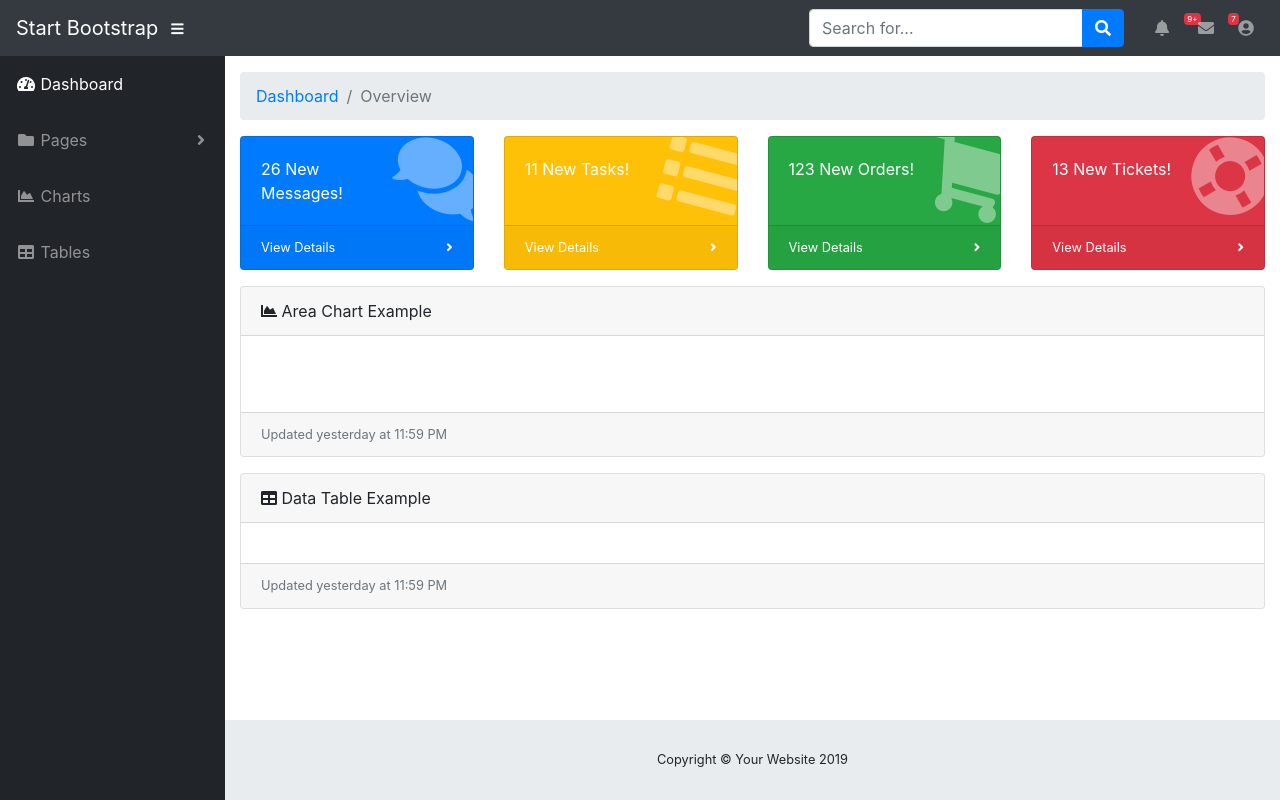
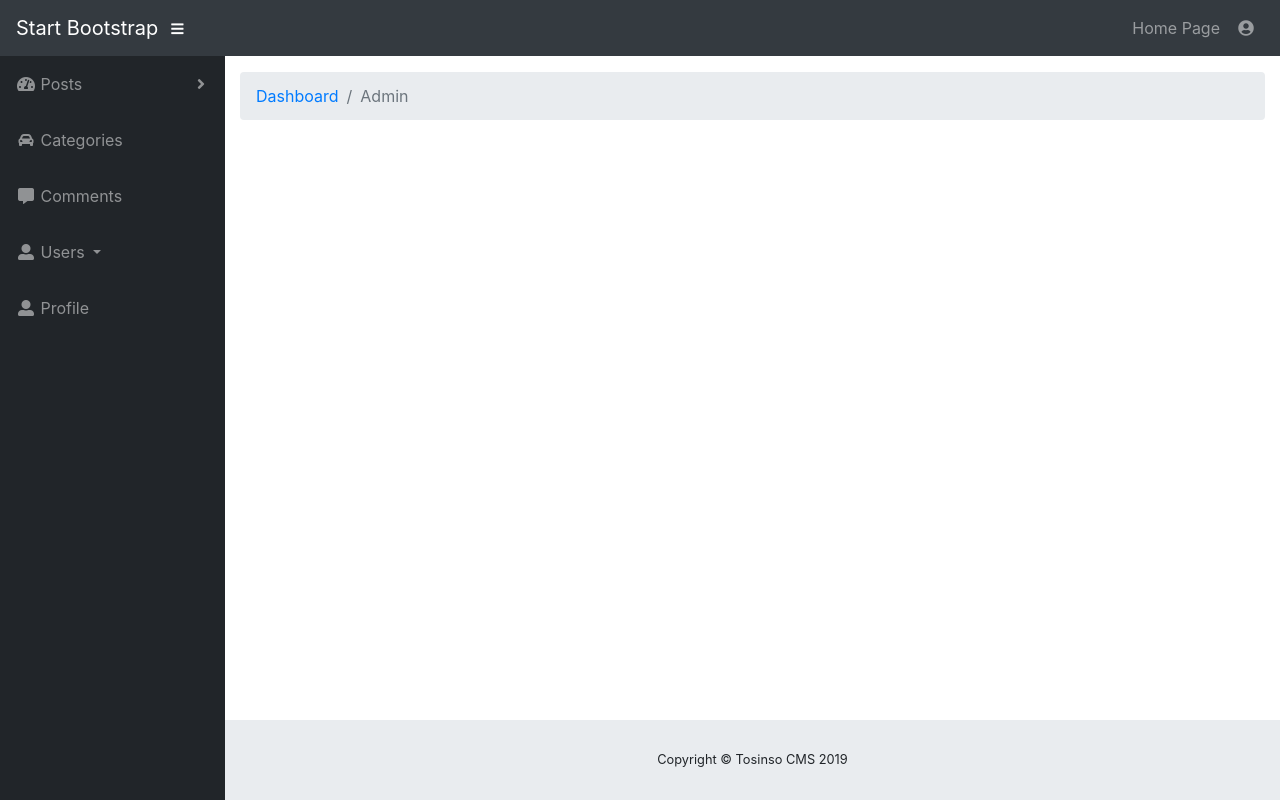
Before and after one commit to adelifar/PhpCourseCMS, a PHP site: page /admin in a window 1280 px wide. Run offline with PHP 8.4, Linux system fonts and the light colour scheme.

Commit message:
admin template

```diff
--- /dev/null
+++ b/admin/incs/footer.php
@@ -0,0 +1,63 @@
+
+<footer class="sticky-footer">
+    <div class="container my-auto">
+        <div class="copyright text-center my-auto">
+            <span>Copyright © Tosinso CMS 2019</span>
+        </div>
+    </div>
+</footer>
+
+</div>
+<!-- /.content-wrapper -->
+
+</div>
+<!-- /#wrapper -->
+
+<!-- Scroll to Top Button-->
+<a class="scroll-to-top rounded" href="#page-top">
+    <i class="fas fa-angle-up"></i>
+</a>
+
+<!-- Logout Modal-->
+
+
+<!-- Bootstrap core JavaScript-->
+<div class="modal fade" id="logoutModal" tabindex="-1" role="dialog" aria-labelledby="exampleModalLabel" aria-hidden="true">
+    <div class="modal-dialog" role="document">
+        <div class="modal-content">
+            <div class="modal-header">
+                <h5 class="modal-title" id="exampleModalLabel">Ready to Leave?</h5>
+                <button class="close" type="button" data-dismiss="modal" aria-label="Close">
+                    <span aria-hidden="true">×</span>
+                </button>
+            </div>
+            <div class="modal-body">Select "Logout" below if you are ready to end your current session.</div>
+            <div class="modal-footer">
+                <button class="btn btn-secondary" type="button" data-dismiss="modal">Cancel</button>
+                <a class="btn btn-primary" href="login.html">Logout</a>
+            </div>
+        </div>
+    </div>
+</div>
+
+<script src="/cms/vendor/jquery/jquery.min.js"></script>
+<script src="/cms/vendor/bootstrap/js/bootstrap.bundle.min.js"></script>
+
+<!-- Core plugin JavaScript-->
+<script src="/cms/vendor/jquery-easing/jquery.easing.min.js"></script>
+
+<!-- Page level plugin JavaScript-->
+<script src="/cms/vendor/chart.js/Chart.min.js"></script>
+<script src="/cms/vendor/datatables/jquery.dataTables.js"></script>
+<script src="/cms/vendor/datatables/dataTables.bootstrap4.js"></script>
+
+<!-- Custom scripts for all pages-->
+<script src="/cms/js/sb-admin.min.js"></script>
+
+<!-- Demo scripts for this page-->
+<!--<script src="js/demo/datatables-demo.js"></script>-->
+<!--<script src="js/demo/chart-area-demo.js"></script>-->
+
+</body>
+
+</html>
--- /dev/null
+++ b/admin/incs/header.php
@@ -0,0 +1,25 @@
+<!DOCTYPE html>
+<html lang="en">
+
+<head>
+
+    <meta charset="utf-8">
+    <meta http-equiv="X-UA-Compatible" content="IE=edge">
+    <meta name="viewport" content="width=device-width, initial-scale=1, shrink-to-fit=no">
+    <meta name="description" content="">
+    <meta name="author" content="">
+
+    <title>CMS Admin - Dashboard</title>
+
+    <!-- Custom fonts for this template-->
+    <link href="/cms/vendor/fontawesome-free/css/all.min.css" rel="stylesheet" type="text/css">
+
+    <!-- Page level plugin CSS-->
+    <!--<link href="vendor/datatables/dataTables.bootstrap4.css" rel="stylesheet">-->
+
+    <!-- Custom styles for this template-->
+    <link href="/cms/css/sb-admin.css" rel="stylesheet">
+
+</head>
+
+<body id="page-top">
--- /dev/null
+++ b/admin/incs/navigation.php
@@ -0,0 +1,30 @@
+<nav class="navbar navbar-expand navbar-dark bg-dark static-top">
+
+    <a class="navbar-brand mr-1" href="index.php">Start Bootstrap</a>
+
+    <button class="btn btn-link btn-sm text-white order-1 order-sm-0" id="sidebarToggle" href="#">
+        <i class="fas fa-bars"></i>
+    </button>
+
+    <!-- Navbar Search -->
+
+    <!-- Navbar -->
+    <ul class="navbar-nav ml-auto  ">
+<li class="nav-item">
+    <a class="nav-link " href="../" >
+        Home Page
+    </a>
+</li>
+        <li class="nav-item dropdown no-arrow ">
+            <a class="nav-link dropdown-toggle" href="#" id="userDropdown" role="button" data-toggle="dropdown" aria-haspopup="true" aria-expanded="false">
+                <i class="fas fa-user-circle fa-fw"></i>
+            </a>
+            <div class="dropdown-menu dropdown-menu-right" aria-labelledby="userDropdown">
+                <a class="dropdown-item" href="#">Profile</a>
+                <div class="dropdown-divider"></div>
+                <a class="dropdown-item" href="#" data-toggle="modal" data-target="#logoutModal">Logout</a>
+            </div>
+        </li>
+    </ul>
+
+</nav>
--- /dev/null
+++ b/admin/incs/sidebar.php
@@ -0,0 +1,40 @@
+<ul class="sidebar navbar-nav">
+    <li class="nav-item dropdown">
+        <a class="nav-link dropdown-toggle" href="#" role="button" id="post-dropdown" data-toggle="dropdown"
+            aria-expanded="false">
+            <i class="fas fa-fw fa-tachometer-alt"></i>
+            <span>Posts</span>
+        </a>
+        <div class="dropdown-menu" aria-labelledby="post-dropdown">
+            <a href="#" class="dropdown-item">View All Posts</a>
+            <a href="#" class="dropdown-item">Add Post</a>
+        </div>
+    </li>
+    <li class="nav-item">
+        <a class="nav-link" href="#">
+            <i class="fas fa-fw fa-car-alt"></i>
+            <span>Categories</span>
+        </a>
+
+    </li>
+    <li class="nav-item">
+        <a class="nav-link" href="#">
+            <i class="fas fa-fw fa-comment-alt"></i>
+            <span>Comments</span>
+        </a>
+    </li>
+    <li class="nav-item " >
+        <a class="nav-link dropdown-toggle" href="#" role="button" id="user-dropdown" aria-expanded="true" data-toggle="dropdown">
+            <i class="fas fa-fw fa-user-alt"></i>
+            <span>Users</span>
+        </a>
+        <div class="dropdown-menu" aria-labelledby="user-dropdown"></div>
+    </li>
+    <li class="nav-item ">
+        <a class="nav-link" href="index.php">
+            <i class="fas fa-fw fa-user-alt"></i>
+            <span>Profile</span>
+        </a>
+    </li>
+
+</ul>
--- a/admin/index.html
+++ /dev/null
@@ -1,293 +0,0 @@
-<!DOCTYPE html>
-<html lang="en">
-
-<head>
-
-  <meta charset="utf-8">
-  <meta http-equiv="X-UA-Compatible" content="IE=edge">
-  <meta name="viewport" content="width=device-width, initial-scale=1, shrink-to-fit=no">
-  <meta name="description" content="">
-  <meta name="author" content="">
-
-  <title>SB Admin - Dashboard</title>
-
-  <!-- Custom fonts for this template-->
-  <link href="/cms/vendor/fontawesome-free/css/all.min.css" rel="stylesheet" type="text/css">
-
-  <!-- Page level plugin CSS-->
-  <!--<link href="vendor/datatables/dataTables.bootstrap4.css" rel="stylesheet">-->
-
-  <!-- Custom styles for this template-->
-  <link href="/cms/css/sb-admin.css" rel="stylesheet">
-
-</head>
-
-<body id="page-top">
-
-  <nav class="navbar navbar-expand navbar-dark bg-dark static-top">
-
-    <a class="navbar-brand mr-1" href="index.html">Start Bootstrap</a>
-
-    <button class="btn btn-link btn-sm text-white order-1 order-sm-0" id="sidebarToggle" href="#">
-      <i class="fas fa-bars"></i>
-    </button>
-
-    <!-- Navbar Search -->
-    <form class="d-none d-md-inline-block form-inline ml-auto mr-0 mr-md-3 my-2 my-md-0">
-      <div class="input-group">
-        <input type="text" class="form-control" placeholder="Search for..." aria-label="Search" aria-describedby="basic-addon2">
-        <div class="input-group-append">
-          <button class="btn btn-primary" type="button">
-            <i class="fas fa-search"></i>
-          </button>
-        </div>
-      </div>
-    </form>
-
-    <!-- Navbar -->
-    <ul class="navbar-nav ml-auto ml-md-0">
-      <li class="nav-item dropdown no-arrow mx-1">
-        <a class="nav-link dropdown-toggle" href="#" id="alertsDropdown" role="button" data-toggle="dropdown" aria-haspopup="true" aria-expanded="false">
-          <i class="fas fa-bell fa-fw"></i>
-          <span class="badge badge-danger">9+</span>
-        </a>
-        <div class="dropdown-menu dropdown-menu-right" aria-labelledby="alertsDropdown">
-          <a class="dropdown-item" href="#">Action</a>
-          <a class="dropdown-item" href="#">Another action</a>
-          <div class="dropdown-divider"></div>
-          <a class="dropdown-item" href="#">Something else here</a>
-        </div>
-      </li>
-      <li class="nav-item dropdown no-arrow mx-1">
-        <a class="nav-link dropdown-toggle" href="#" id="messagesDropdown" role="button" data-toggle="dropdown" aria-haspopup="true" aria-expanded="false">
-          <i class="fas fa-envelope fa-fw"></i>
-          <span class="badge badge-danger">7</span>
-        </a>
-        <div class="dropdown-menu dropdown-menu-right" aria-labelledby="messagesDropdown">
-          <a class="dropdown-item" href="#">Action</a>
-          <a class="dropdown-item" href="#">Another action</a>
-          <div class="dropdown-divider"></div>
-          <a class="dropdown-item" href="#">Something else here</a>
-        </div>
-      </li>
-      <li class="nav-item dropdown no-arrow">
-        <a class="nav-link dropdown-toggle" href="#" id="userDropdown" role="button" data-toggle="dropdown" aria-haspopup="true" aria-expanded="false">
-          <i class="fas fa-user-circle fa-fw"></i>
-        </a>
-        <div class="dropdown-menu dropdown-menu-right" aria-labelledby="userDropdown">
-          <a class="dropdown-item" href="#">Settings</a>
-          <a class="dropdown-item" href="#">Activity Log</a>
-          <div class="dropdown-divider"></div>
-          <a class="dropdown-item" href="#" data-toggle="modal" data-target="#logoutModal">Logout</a>
-        </div>
-      </li>
-    </ul>
-
-  </nav>
-
-  <div id="wrapper">
-
-    <!-- Sidebar -->
-    <ul class="sidebar navbar-nav">
-      <li class="nav-item active">
-        <a class="nav-link" href="index.html">
-          <i class="fas fa-fw fa-tachometer-alt"></i>
-          <span>Dashboard</span>
-        </a>
-      </li>
-      <li class="nav-item dropdown">
-        <a class="nav-link dropdown-toggle" href="#" id="pagesDropdown" role="button" data-toggle="dropdown" aria-haspopup="true" aria-expanded="false">
-          <i class="fas fa-fw fa-folder"></i>
-          <span>Pages</span>
-        </a>
-        <div class="dropdown-menu" aria-labelledby="pagesDropdown">
-          <h6 class="dropdown-header">Login Screens:</h6>
-          <a class="dropdown-item" href="login.html">Login</a>
-          <a class="dropdown-item" href="register.html">Register</a>
-          <a class="dropdown-item" href="forgot-password.html">Forgot Password</a>
-          <div class="dropdown-divider"></div>
-          <h6 class="dropdown-header">Other Pages:</h6>
-          <a class="dropdown-item" href="404.html">404 Page</a>
-          <a class="dropdown-item" href="blank.html">Blank Page</a>
-        </div>
-      </li>
-      <li class="nav-item">
-        <a class="nav-link" href="charts.html">
-          <i class="fas fa-fw fa-chart-area"></i>
-          <span>Charts</span></a>
-      </li>
-      <li class="nav-item">
-        <a class="nav-link" href="tables.html">
-          <i class="fas fa-fw fa-table"></i>
-          <span>Tables</span></a>
-      </li>
-    </ul>
-
-    <div id="content-wrapper">
-
-      <div class="container-fluid">
-
-        <!-- Breadcrumbs-->
-        <ol class="breadcrumb">
-          <li class="breadcrumb-item">
-            <a href="#">Dashboard</a>
-          </li>
-          <li class="breadcrumb-item active">Overview</li>
-        </ol>
-
-        <!-- Icon Cards-->
-        <div class="row">
-          <div class="col-xl-3 col-sm-6 mb-3">
-            <div class="card text-white bg-primary o-hidden h-100">
-              <div class="card-body">
-                <div class="card-body-icon">
-                  <i class="fas fa-fw fa-comments"></i>
-                </div>
-                <div class="mr-5">26 New Messages!</div>
-              </div>
-              <a class="card-footer text-white clearfix small z-1" href="#">
-                <span class="float-left">View Details</span>
-                <span class="float-right">
-                  <i class="fas fa-angle-right"></i>
-                </span>
-              </a>
-            </div>
-          </div>
-          <div class="col-xl-3 col-sm-6 mb-3">
-            <div class="card text-white bg-warning o-hidden h-100">
-              <div class="card-body">
-                <div class="card-body-icon">
-                  <i class="fas fa-fw fa-list"></i>
-                </div>
-                <div class="mr-5">11 New Tasks!</div>
-              </div>
-              <a class="card-footer text-white clearfix small z-1" href="#">
-                <span class="float-left">View Details</span>
-                <span class="float-right">
-                  <i class="fas fa-angle-right"></i>
-                </span>
-              </a>
-            </div>
-          </div>
-          <div class="col-xl-3 col-sm-6 mb-3">
-            <div class="card text-white bg-success o-hidden h-100">
-              <div class="card-body">
-                <div class="card-body-icon">
-                  <i class="fas fa-fw fa-shopping-cart"></i>
-                </div>
-                <div class="mr-5">123 New Orders!</div>
-              </div>
-              <a class="card-footer text-white clearfix small z-1" href="#">
-                <span class="float-left">View Details</span>
-                <span class="float-right">
-                  <i class="fas fa-angle-right"></i>
-                </span>
-              </a>
-            </div>
-          </div>
-          <div class="col-xl-3 col-sm-6 mb-3">
-            <div class="card text-white bg-danger o-hidden h-100">
-              <div class="card-body">
-                <div class="card-body-icon">
-                  <i class="fas fa-fw fa-life-ring"></i>
-                </div>
-                <div class="mr-5">13 New Tickets!</div>
-              </div>
-              <a class="card-footer text-white clearfix small z-1" href="#">
-                <span class="float-left">View Details</span>
-                <span class="float-right">
-                  <i class="fas fa-angle-right"></i>
-                </span>
-              </a>
-            </div>
-          </div>
-        </div>
-
-        <!-- Area Chart Example-->
-        <div class="card mb-3">
-          <div class="card-header">
-            <i class="fas fa-chart-area"></i>
-            Area Chart Example</div>
-          <div class="card-body">
-            <canvas id="myAreaChart" width="100%" height="30"></canvas>
-          </div>
-          <div class="card-footer small text-muted">Updated yesterday at 11:59 PM</div>
-        </div>
-
-        <!-- DataTables Example -->
-        <div class="card mb-3">
-          <div class="card-header">
-            <i class="fas fa-table"></i>
-            Data Table Example</div>
-          <div class="card-body">
-            <div class="table-responsive">
-
-            </div>
-          </div>
-          <div class="card-footer small text-muted">Updated yesterday at 11:59 PM</div>
-        </div>
-
-      </div>
-      <!-- /.container-fluid -->
-
-      <!-- Sticky Footer -->
-      <footer class="sticky-footer">
-        <div class="container my-auto">
-          <div class="copyright text-center my-auto">
-            <span>Copyright © Your Website 2019</span>
-          </div>
-        </div>
-      </footer>
-
-    </div>
-    <!-- /.content-wrapper -->
-
-  </div>
-  <!-- /#wrapper -->
-
-  <!-- Scroll to Top Button-->
-  <a class="scroll-to-top rounded" href="#page-top">
-    <i class="fas fa-angle-up"></i>
-  </a>
-
-  <!-- Logout Modal-->
-  <div class="modal fade" id="logoutModal" tabindex="-1" role="dialog" aria-labelledby="exampleModalLabel" aria-hidden="true">
-    <div class="modal-dialog" role="document">
-      <div class="modal-content">
-        <div class="modal-header">
-          <h5 class="modal-title" id="exampleModalLabel">Ready to Leave?</h5>
-          <button class="close" type="button" data-dismiss="modal" aria-label="Close">
-            <span aria-hidden="true">×</span>
-          </button>
-        </div>
-        <div class="modal-body">Select "Logout" below if you are ready to end your current session.</div>
-        <div class="modal-footer">
-          <button class="btn btn-secondary" type="button" data-dismiss="modal">Cancel</button>
-          <a class="btn btn-primary" href="login.html">Logout</a>
-        </div>
-      </div>
-    </div>
-  </div>
-
-  <!-- Bootstrap core JavaScript-->
-  <script src="/cms/vendor/jquery/jquery.min.js"></script>
-  <script src="/cms/vendor/bootstrap/js/bootstrap.bundle.min.js"></script>
-
-  <!-- Core plugin JavaScript-->
-  <script src="/cms/vendor/jquery-easing/jquery.easing.min.js"></script>
-
-  <!-- Page level plugin JavaScript-->
-  <script src="/cms/vendor/chart.js/Chart.min.js"></script>
-  <script src="/cms/vendor/datatables/jquery.dataTables.js"></script>
-  <script src="/cms/vendor/datatables/dataTables.bootstrap4.js"></script>
-
-  <!-- Custom scripts for all pages-->
-  <script src="/cms/js/sb-admin.min.js"></script>
-
-  <!-- Demo scripts for this page-->
-  <!--<script src="js/demo/datatables-demo.js"></script>-->
-  <!--<script src="js/demo/chart-area-demo.js"></script>-->
-
-</body>
-
-</html>
--- /dev/null
+++ b/admin/index.php
@@ -0,0 +1,30 @@
+<?php include "incs/header.php"?>
+<?php include "incs/navigation.php"?>
+
+
+  <div id="wrapper">
+
+    <!-- Sidebar -->
+    <?php include "incs/sidebar.php"?>
+
+    <div id="content-wrapper">
+
+      <div class="container-fluid">
+
+        <!-- Breadcrumbs-->
+        <ol class="breadcrumb">
+          <li class="breadcrumb-item">
+            <a href="#">Dashboard</a>
+          </li>
+          <li class="breadcrumb-item active">Admin</li>
+        </ol>
+
+        <!-- Icon Cards-->
+
+
+      </div>
+      <!-- /.container-fluid -->
+
+      <!-- Sticky Footer -->
+
+ <?php include "incs/footer.php" ?>
--- a/inc/navigation.php
+++ b/inc/navigation.php
@@ -31,6 +31,9 @@
                 <?php
             }
             ?>
+            <li class="nav-item">
+                <a class="nav-link" href="admin">Admin</a>
+            </li>
         </ul>
         <!--<span class="navbar-text">-->
         <!--Navbar text with an inline element-->
```
